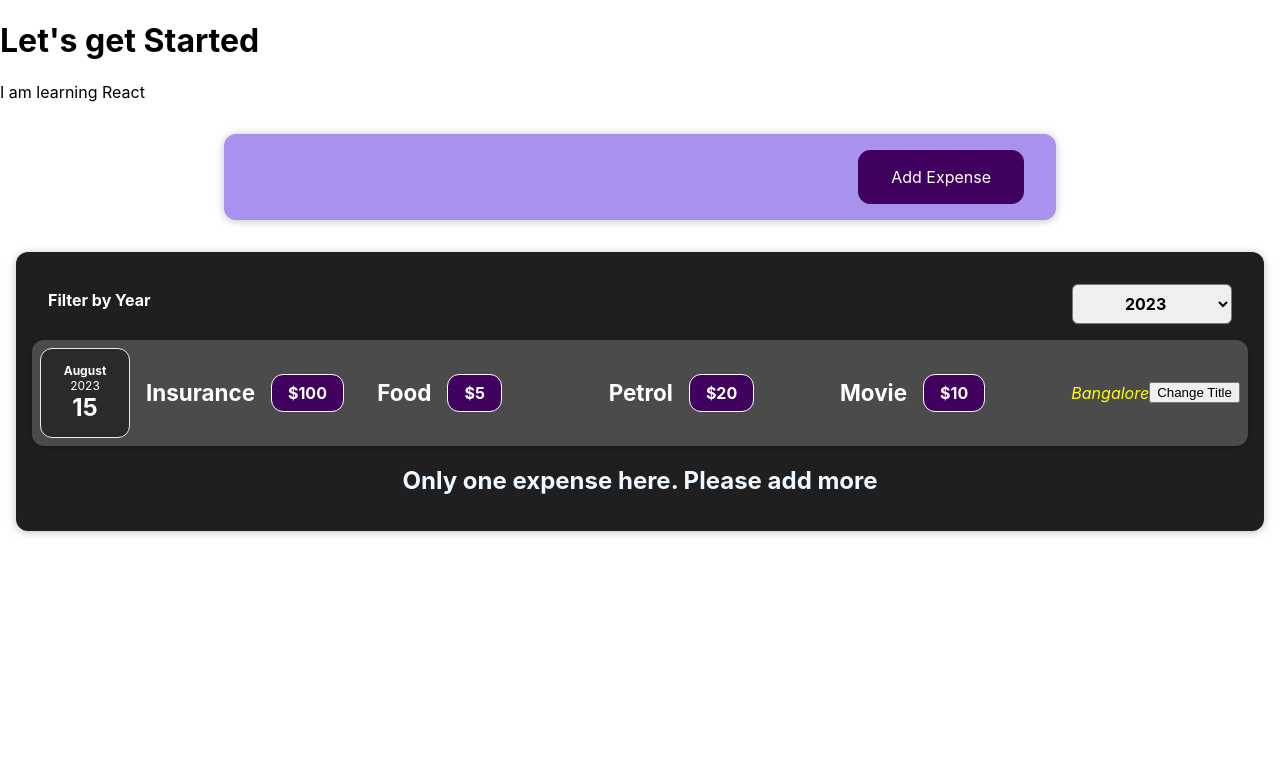
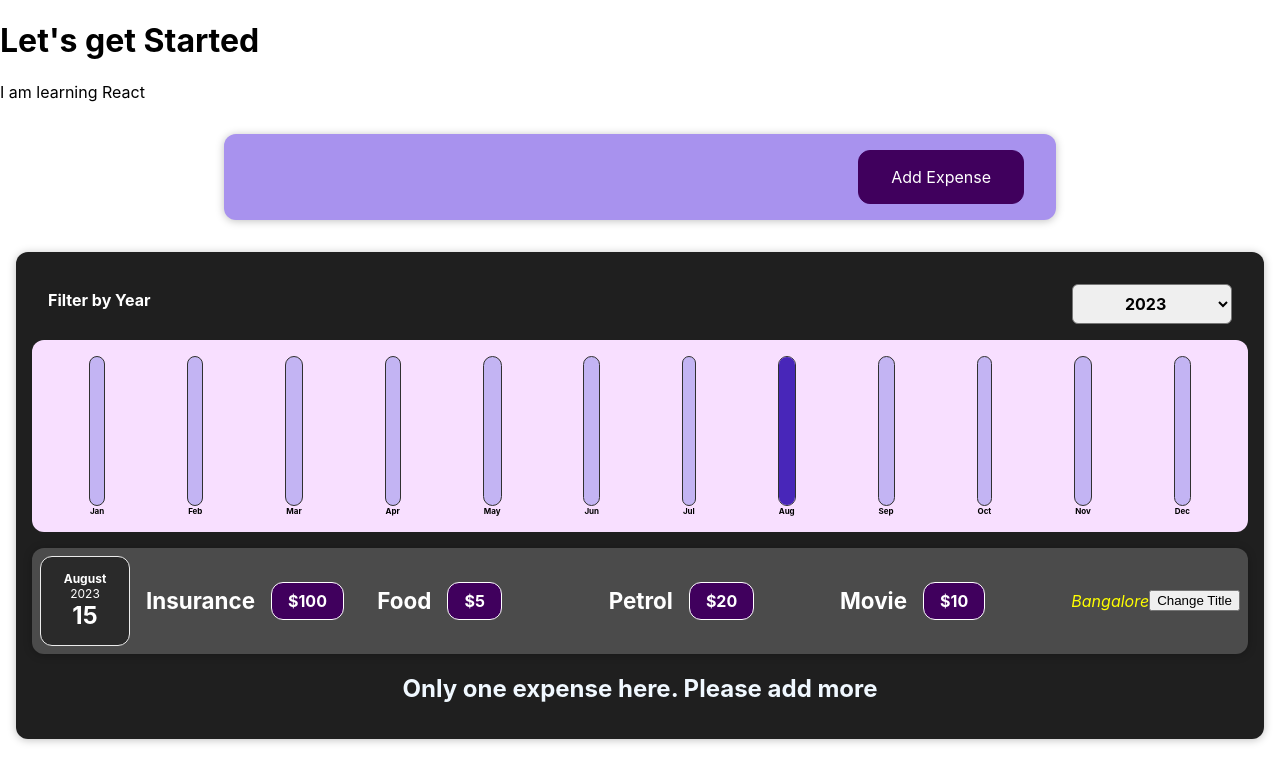
Before and after one commit to gautamranjan09/First_project_using_React, a React (Create React App) app: page / in a window 1280 px wide. Shown: the top 782 px of the page. Built offline with nearby package versions, Linux system fonts and the light colour scheme.

Commit message:
learning: Integrate Expenses Chart

```diff
--- /dev/null
+++ b/src/components/Chart/Chart.css
@@ -0,0 +1,9 @@
+.chart {
+    padding: 1rem;
+    border-radius: 12px;
+    background-color: #f8dfff;
+    text-align: center;
+    display: flex;
+    justify-content: space-around;
+    height: 10rem;
+  }
--- /dev/null
+++ b/src/components/Chart/Chart.js
@@ -0,0 +1,45 @@
+import React from "react";
+import ChartBar from "./ChartBar";
+import "./Chart.css";
+
+const Chart = (props) => {
+    const expensesOnlyArray = props.chartExpenses.map((monthExpenseData) => {
+    return monthExpenseData.price;
+  });
+  const maxValue = Math.max(...expensesOnlyArray);
+  const chartData = [
+    { expenseMonth: "Jan", expenseValue: 0 },
+    { expenseMonth: "Feb", expenseValue: 0 },
+    { expenseMonth: "Mar", expenseValue: 0 },
+    { expenseMonth: "Apr", expenseValue: 0 },
+    { expenseMonth: "May", expenseValue: 0 },
+    { expenseMonth: "Jun", expenseValue: 0 },
+    { expenseMonth: "Jul", expenseValue: 0 },
+    { expenseMonth: "Aug", expenseValue: 0 },
+    { expenseMonth: "Sep", expenseValue: 0 },
+    { expenseMonth: "Oct", expenseValue: 0 },
+    { expenseMonth: "Nov", expenseValue: 0 },
+    { expenseMonth: "Dec", expenseValue: 0 },
+  ];
+
+  for (let expense of props.chartExpenses) {
+    chartData[expense.date.getMonth()].expenseValue += expense.price;
+  }
+
+  return (
+    <div className="chart">
+      {chartData.map((monthData) => {
+        return (
+          <ChartBar
+            key={monthData.expenseMonth}
+            label={monthData.expenseMonth}
+            value={monthData.expenseValue}
+            maxValue={maxValue}
+          />
+        );
+      })}
+    </div>
+  );
+};
+
+export default Chart;
--- /dev/null
+++ b/src/components/Chart/ChartBar.css
@@ -0,0 +1,30 @@
+.chart-bar {
+    height: 100%;
+    display: flex;
+    flex-direction: column;
+    align-items: center;
+  }
+
+  .chart-bar__inner {
+    height: 100%;
+    width: 100%;
+    border: 1px solid #313131;
+    border-radius: 12px;
+    background-color: #c3b4f3;
+    overflow: hidden;
+    display: flex;
+    flex-direction: column;
+    justify-content: flex-end;
+  }
+
+  .chart-bar__fill {
+    background-color: #4826b9;
+    width: 100%;
+    transition: all 0.3s ease-out;
+  }
+
+  .chart-bar__label {
+    font-weight: bold;
+    font-size: 0.5rem;
+    text-align: center;
+  }
--- /dev/null
+++ b/src/components/Chart/ChartBar.js
@@ -0,0 +1,19 @@
+import React from "react";
+import "./ChartBar.css"
+
+const ChartBar = (props) => {
+  let fillHeight="0%";
+  if(props.value>0){
+    fillHeight=Math.round((props.value/props.maxValue)*100)+"%";
+  }
+    return (
+    <div className="chart-bar">
+      <div className="chart-bar__inner">
+        <div className="chart-bar__fill" style={{height:fillHeight}}></div>
+      </div>
+      <div className="chart-bar__label">{props.label}</div>
+    </div>
+  );
+};
+
+export default ChartBar;
--- a/src/components/Expenses.js
+++ b/src/components/Expenses.js
@@ -2,6 +2,7 @@
 import "./Expenses.css";
 import Card from "./Card";
 import ExpensesFilter from "./ExpensesFilter";
+import ExpensesChart from "./ExpensesChart";
 import { useState } from "react";
 
 function Expenses(props) {
@@ -15,6 +16,8 @@
   return (
     <Card className="expenses">
       <ExpensesFilter onChangeFilter={changeFilterHandler} />
+      <ExpensesChart chartData={filteredExpenses} />
+
       {filteredExpenses.length===0 && <h2 className="expense-list__fallback">No expenses found</h2>}
       {filteredExpenses.map((expense) => {
         return (
--- /dev/null
+++ b/src/components/ExpensesChart.js
@@ -0,0 +1,12 @@
+import React from 'react';
+import Chart from './Chart/Chart';
+
+const ExpensesChart = (props) => {
+  return (
+    <div>
+        <Chart chartExpenses={props.chartData} />
+    </div>
+  )
+}
+
+export default ExpensesChart
--- a/src/components/NewExpense/ExpenseFrom.js
+++ b/src/components/NewExpense/ExpenseFrom.js
@@ -25,7 +25,7 @@
 
     const expenseData = {
       title: enteredTitle,
-      price: enteredAmount,
+      price: +enteredAmount,
       date: new Date(enteredDate),
       location: enteredLocation,
     };
```
